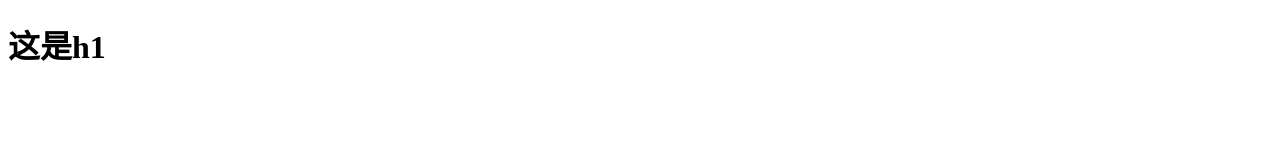
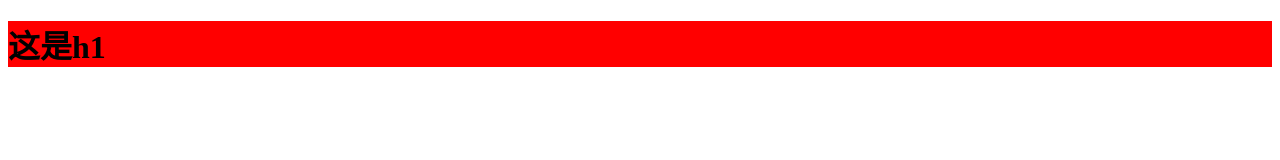
Before and after one commit to wangling55555/xiaomi11, a plain HTML site: page index.html in a window 1280 px wide. Drawn offline with Linux system fonts and the light colour scheme.

Commit message:
add main.css

```diff
--- a/index.html
+++ b/index.html
@@ -5,6 +5,7 @@
     <meta name="viewport" content="width=device-width, initial-scale=1.0">
     <meta http-equiv="X-UA-Compatible" content="ie=edge">
     <title>Document</title>
+    <link rel="stylesheet" href="main.css">
 </head>
 <body>
     <h1>这是h1</h1>
--- /dev/null
+++ b/main.css
@@ -0,0 +1,3 @@
+h1 {
+    background: red;
+}
```
